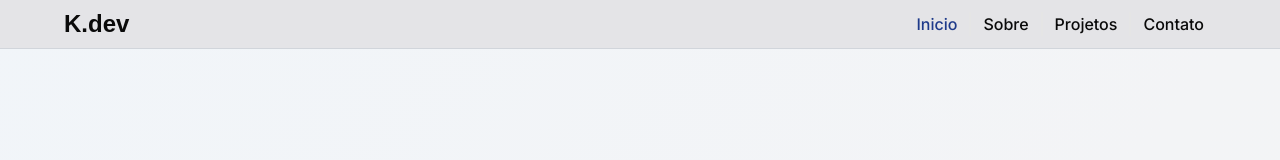
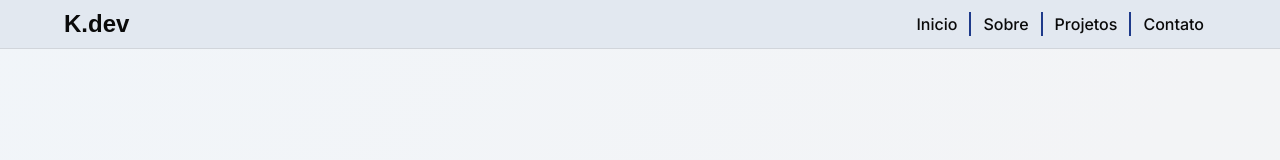
Before and after one commit to Kako-0/my-portfolio, a Next.js app: page / in a window 1280 px wide. Shown: the top 160 px of the page. Built offline with nearby package versions, Linux system fonts and the light colour scheme; a web font is replaced by a local one.

Commit message:
update tag a to next/Link, changed bg-color

```diff
--- a/src/components/Header/index.tsx
+++ b/src/components/Header/index.tsx
@@ -2,6 +2,7 @@
 import { rozha } from "@/app/fonts";
 import React, { useEffect, useRef, useState } from "react";
 import "./styles.css";
+import Link from "next/link";
 
 function Header() {
   const [isOpen, setIsOpen] = useState(false);
@@ -43,20 +44,20 @@ function Header() {
 
   return (
     <header
-      className={`bg-zinc-200 text-white w-full border-b border-gray-300 ${
+      className={`bg-slate-200 text-white w-full border-b border-gray-300 ${
         sticky.isSticky ? " sticky" : ""
       }`}
       ref={headerRef}
     >
       <nav className="border-gray-900">
         <div className=" flex flex-wrap items-center justify-between mx-auto py-2 px-16">
-          <a href="#" className="flex items-center">
+          <Link href="#" className="flex items-center">
             <span
               className={`${rozha.className} self-center text-2xl font-semibold whitespace-nowrap text-neutral-950`}
             >
               K.dev
             </span>
-          </a>
+          </Link>
           <button
             onClick={() => open()}
             data-collapse-toggle="navbar-solid-bg"
@@ -87,38 +88,38 @@ function Header() {
             id="navbar-solid-bg"
           >
             <ul className="flex flex-col font-medium mt-4 rounded-lg bg-gray-50 md:flex-row md:mt-0 md:border-0 md:bg-transparent ">
-              <li className="border-r-2 border-neutral-200 px-3">
-                <a
+              <li className="border-r-2 border-blue-900 px-3">
+                <Link
                   href="#"
-                  className="block py-2 pl-3 pr-4 text-white bg-blue-900 rounded md:bg-transparent md:text-blue-900 md:p-0 "
+                  className="block py-2 pl-3 pr-4 text-neutral-950 rounded md:bg-transparent md:p-0 "
                   aria-current="page"
                 >
                   Inicio
-                </a>
+                </Link>
               </li>
-              <li className="border-r-2 border-neutral-200 px-3">
-                <a
-                  href="#"
+              <li className="border-r-2 border-blue-900 px-3">
+                <Link
+                  href="#sobre"
                   className="block py-2 pl-3 pr-4 text-neutral-950 rounded hover:bg-gray-100 md:hover:bg-transparent md:border-0 md:hover:text-blue-700 md:p-0"
                 >
                   Sobre
-                </a>
+                </Link>
               </li>
-              <li className="border-r-2 border-neutral-200 px-3">
-                <a
+              <li className="border-r-2 border-blue-900 px-3">
+                <Link
                   href="#projetos"
                   className="block py-2 pl-3 pr-4 text-neutral-950 rounded hover:bg-gray-100 md:hover:bg-transparent md:border-0 md:hover:text-blue-700 md:p-0"
                 >
                   Projetos
-                </a>
+                </Link>
               </li>
               <li className="px-3">
-                <a
-                  href="#"
+                <Link
+                  href="#contato"
                   className="block py-2 pl-3 pr-4 text-neutral-950 rounded hover:bg-gray-100 md:hover:bg-transparent md:border-0 md:hover:text-blue-700 md:p-0"
                 >
                   Contato
-                </a>
+                </Link>
               </li>
             </ul>
           </div>
```
